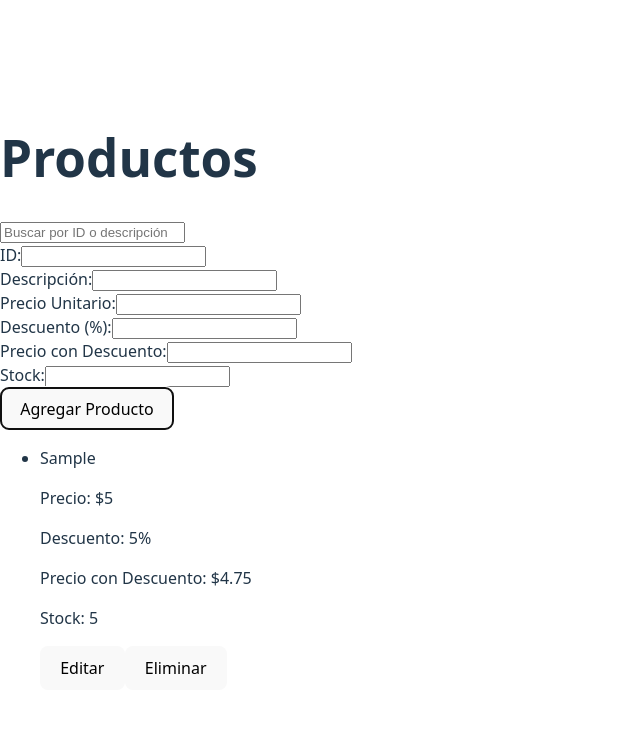
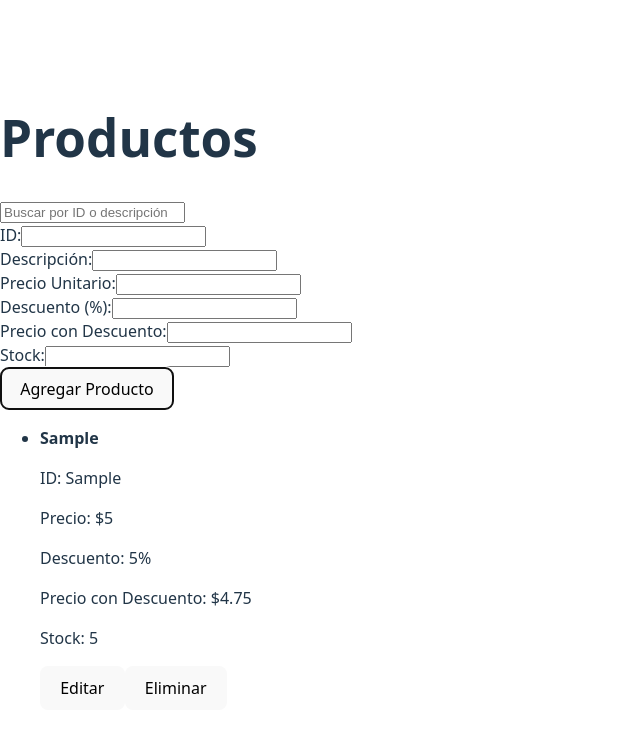
Before and after one commit to santip019/pv_tp4_grupo21, a React (Vite) app: page / in a window 1280 px wide. Both pictures are taken after typing "Sample", "Sample", "5", "5", "5" into the empty fields and a click on the button "Agregar Producto". Shown: the top 732 px of the page, without its empty margins (0-640 px from the left). Built offline with nearby package versions, Linux system fonts and the light colour scheme.

Commit message:
Style: se hizo una breve modificacion ProductItem.jsx [Calpanchay Maximiliano]

```diff
--- a/src/assets/components/ProductItem.jsx
+++ b/src/assets/components/ProductItem.jsx
@@ -4,7 +4,8 @@ function ProductItem({ products, onEliminar, onEditar }) {
   return (
     <div className="product-container">
       <li id={products?.id} className="product-item">
-        <p>{products.descripcion}</p>
+        <p><strong>{products.descripcion}</strong></p>
+        <p>ID: {products.id}</p>
         <p>Precio: ${products.precioUnitario}</p>
         <p>Descuento: {products.descuento}%</p>
         <p>Precio con Descuento: ${products.precioConDescuento}</p>
```
